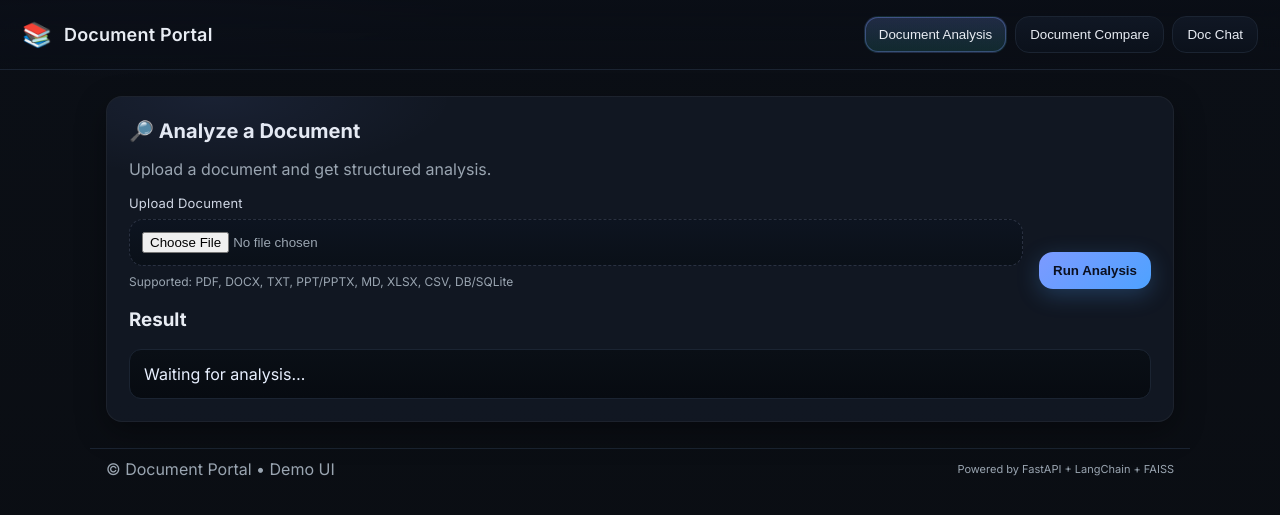
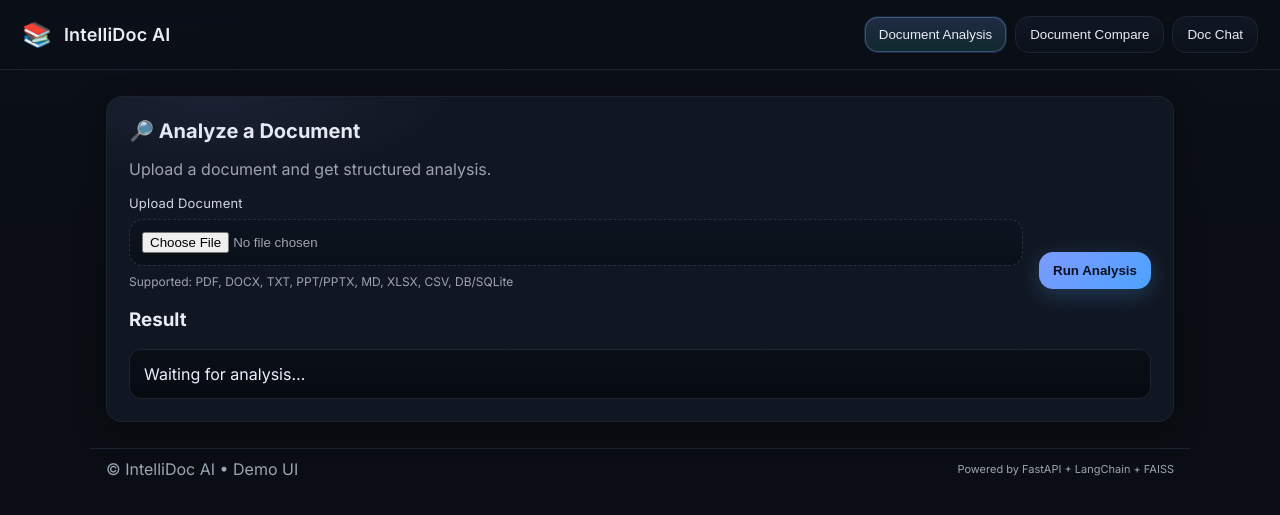
Before and after one commit to DevanshuSingh25/document_portal, a FastAPI app: page / in a window 1280 px wide. Shown: the top 515 px of the page. Run offline with FastAPI, Linux system fonts and the light colour scheme.

Commit message:
project name change

```diff
--- a/api/main.py
+++ b/api/main.py
@@ -31,7 +31,7 @@
 UPLOAD_BASE = os.getenv("UPLOAD_BASE", "data")
 FAISS_INDEX_NAME = os.getenv("FAISS_INDEX_NAME", "index")
 
-app = FastAPI(title="Document Portal API", version="0.1")
+app = FastAPI(title="IntelliDoc AI API", version="0.1")
 
 BASE_DIR = Path(__file__).resolve().parent.parent
 app.mount("/static", StaticFiles(directory=str(BASE_DIR / "static")), name="static")
--- a/templates/index.html
+++ b/templates/index.html
@@ -2,7 +2,7 @@
 <html lang="en">
 <head>
   <meta charset="utf-8" />
-  <title>Document Portal</title>
+  <title>IntelliDoc AI</title>
   <meta name="viewport" content="width=device-width, initial-scale=1" />
   <link rel="preconnect" href="https://fonts.googleapis.com">
   <link rel="preconnect" href="https://fonts.gstatic.com" crossorigin>
@@ -13,7 +13,7 @@
   <header class="app-header">
     <div class="brand">
       <span class="logo">📚</span>
-      <h1>Document Portal</h1>
+      <h1>IntelliDoc AI</h1>
     </div>
     <nav class="mode-switch">
       <button class="tab-btn active" data-tab="analysis">Document Analysis</button>
@@ -175,7 +175,7 @@
   </main>
 
   <footer class="app-footer">
-    <div>© Document Portal • Demo UI</div>
+    <div>© IntelliDoc AI • Demo UI</div>
     <div class="tiny">Powered by FastAPI + LangChain + FAISS</div>
   </footer>
 
```
Also changed, not shown: tests/test_unit_cases.py (+1 -1 lines).
